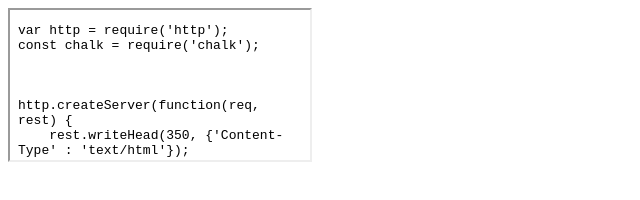
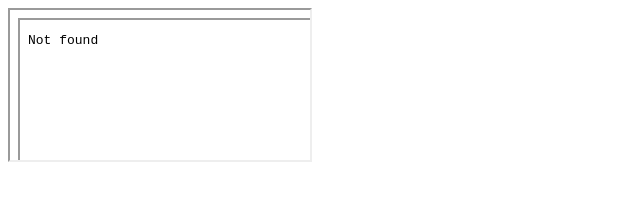
Before and after one commit to shanicegygenaar/node, a plain HTML site: page index.html in a window 1280 px wide. Shown: the whole page, without its empty margins (0-640 px from the left). Drawn offline with Linux system fonts and the light colour scheme.

Commit message:
Add files via upload

```diff
--- a/index.html
+++ b/index.html
@@ -5,6 +5,6 @@
         <title>Try out</title>
     </head>
     <body>
-     <iframe src="main.js"></iframe>
+     <iframe src="https:localhost:5500"></iframe>
     </body>
 </html>
```
